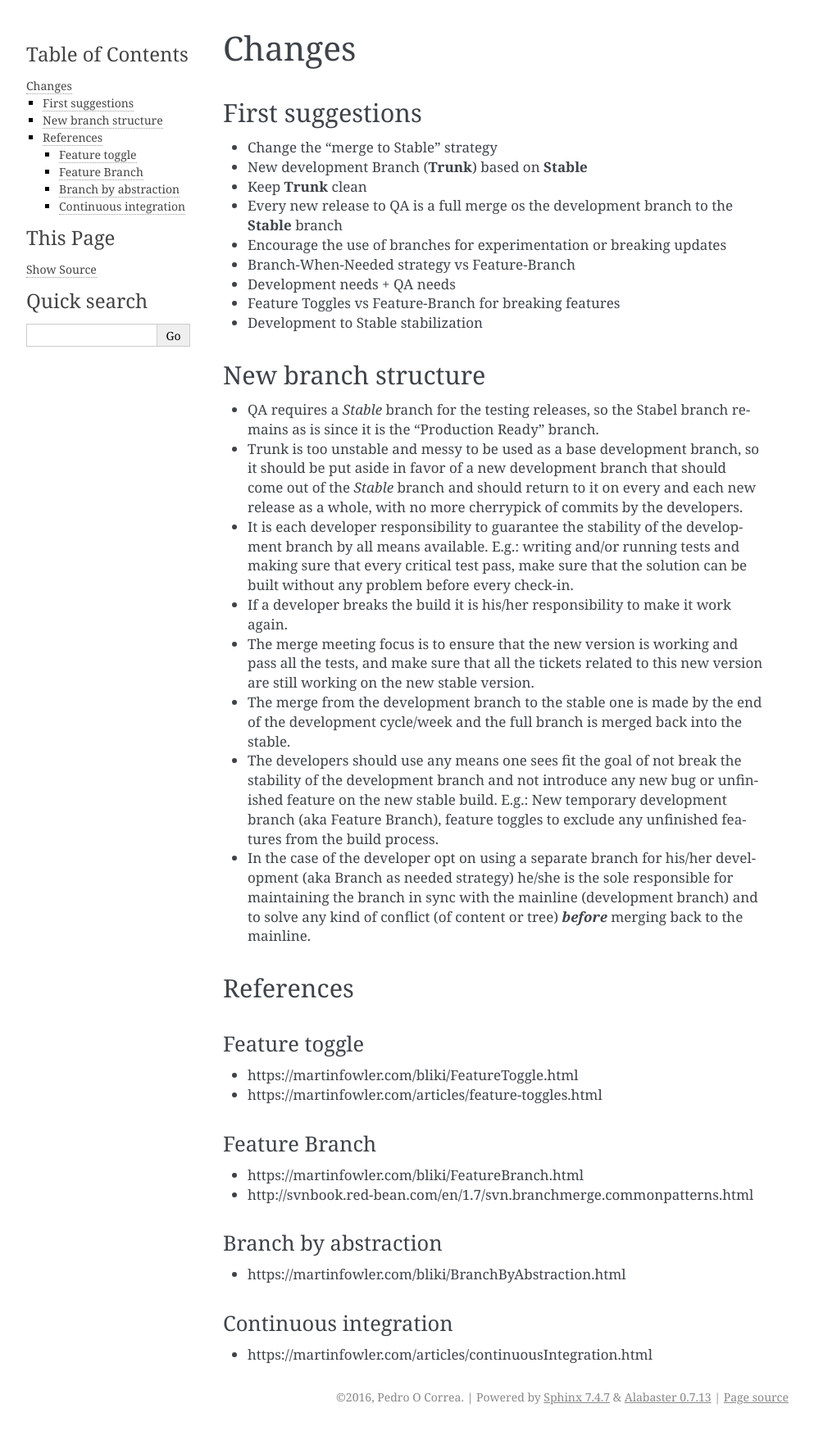
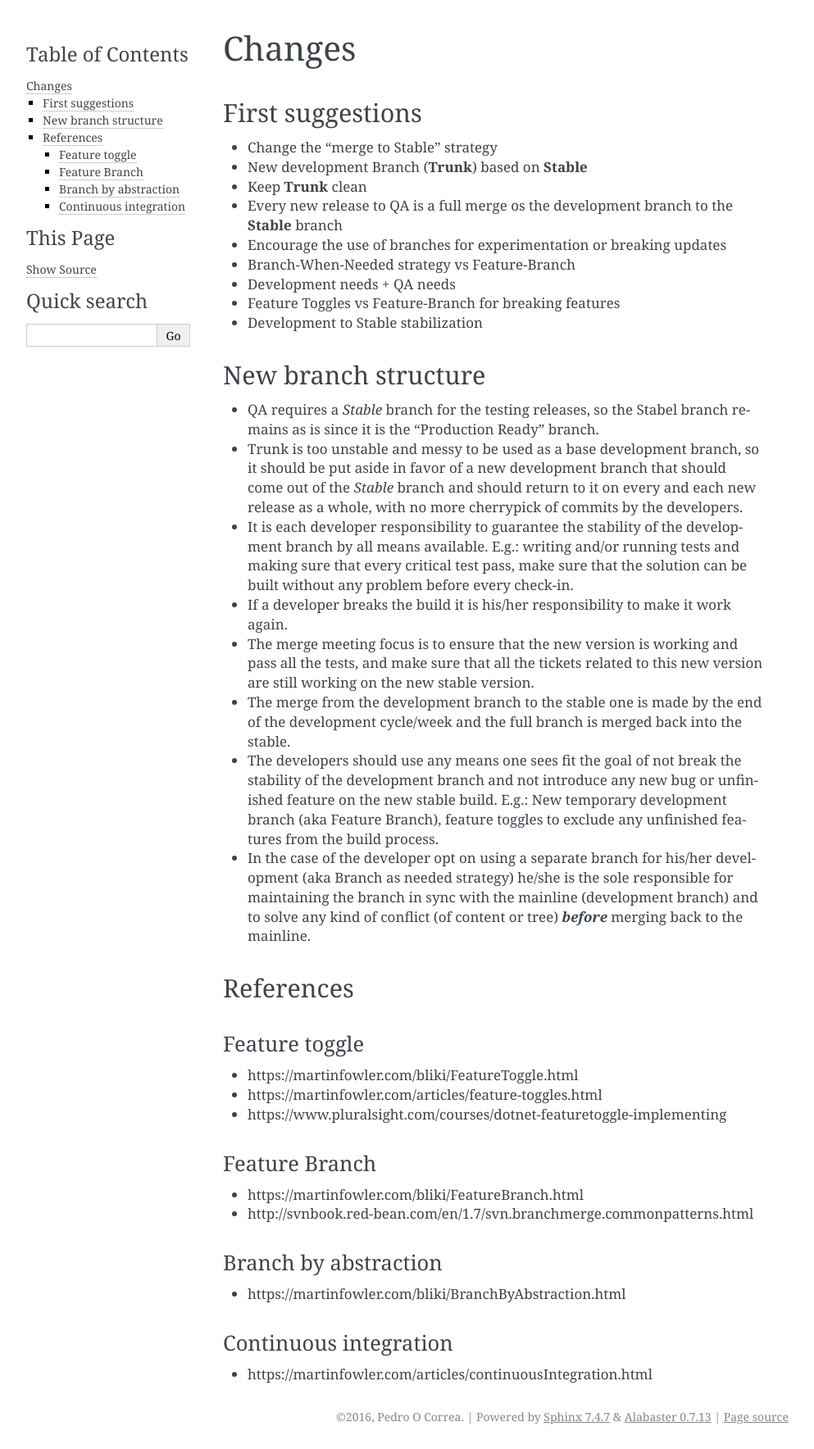
Before and after one commit to pedrostc/svn-vs-git, a Sphinx documentation site: the page built from docs/4.workflow-changes.md, in a window 1280 px wide. Shown: the whole page at 82% size, without its empty margins (148-1141 px from the left). Built offline with Sphinx 7.4.7, drawn with Linux system fonts in a browser that asks for light colours; before the commit the page ends 1744 px from its top, so only the background shows below that; some of the changed lines change nothing that is shown.

Commit message:
added new reference to feature toggle

```diff
--- a/docs/4.workflow-changes.md
+++ b/docs/4.workflow-changes.md
@@ -29,6 +29,7 @@
 
 - https://martinfowler.com/bliki/FeatureToggle.html
 - https://martinfowler.com/articles/feature-toggles.html
+- https://www.pluralsight.com/courses/dotnet-featuretoggle-implementing
 
 ### Feature Branch
 
```
